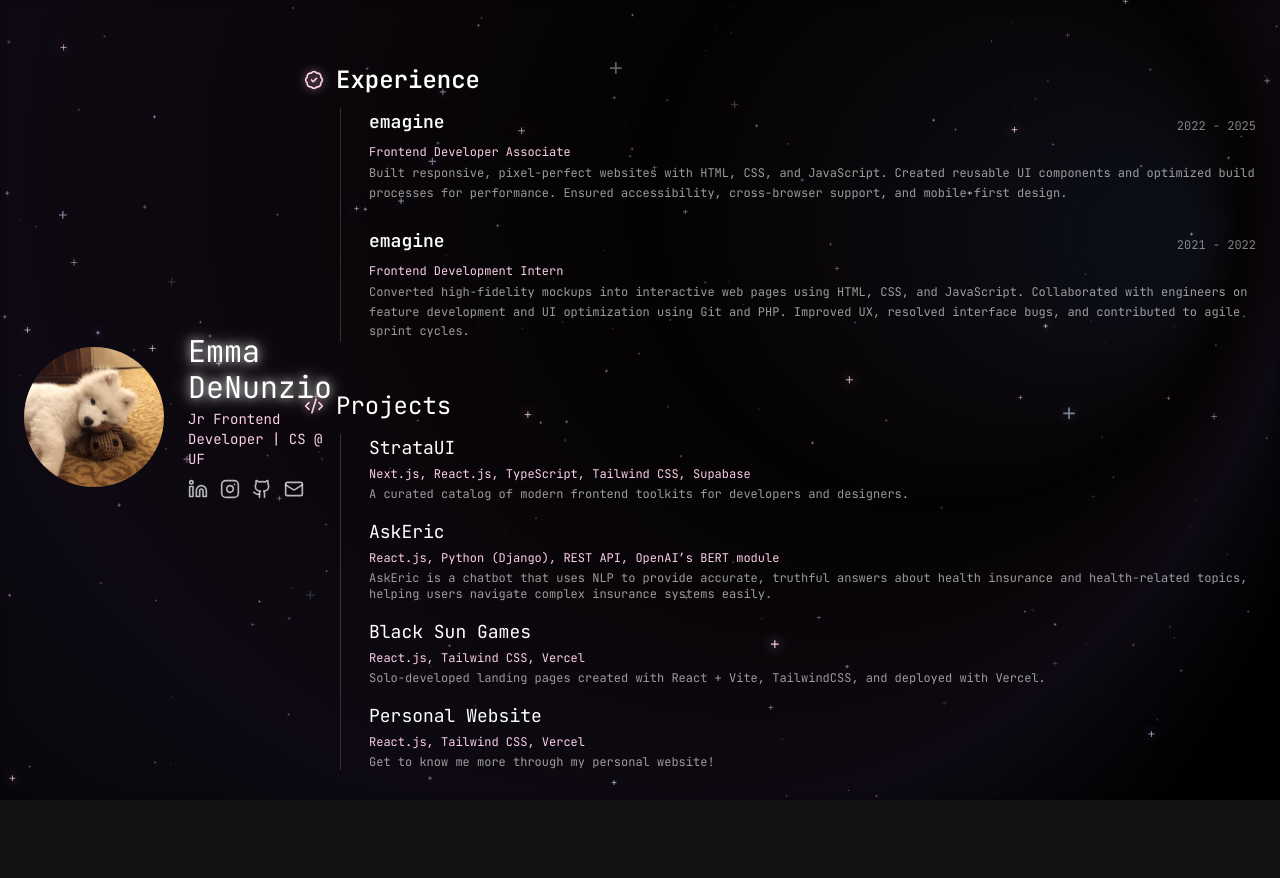
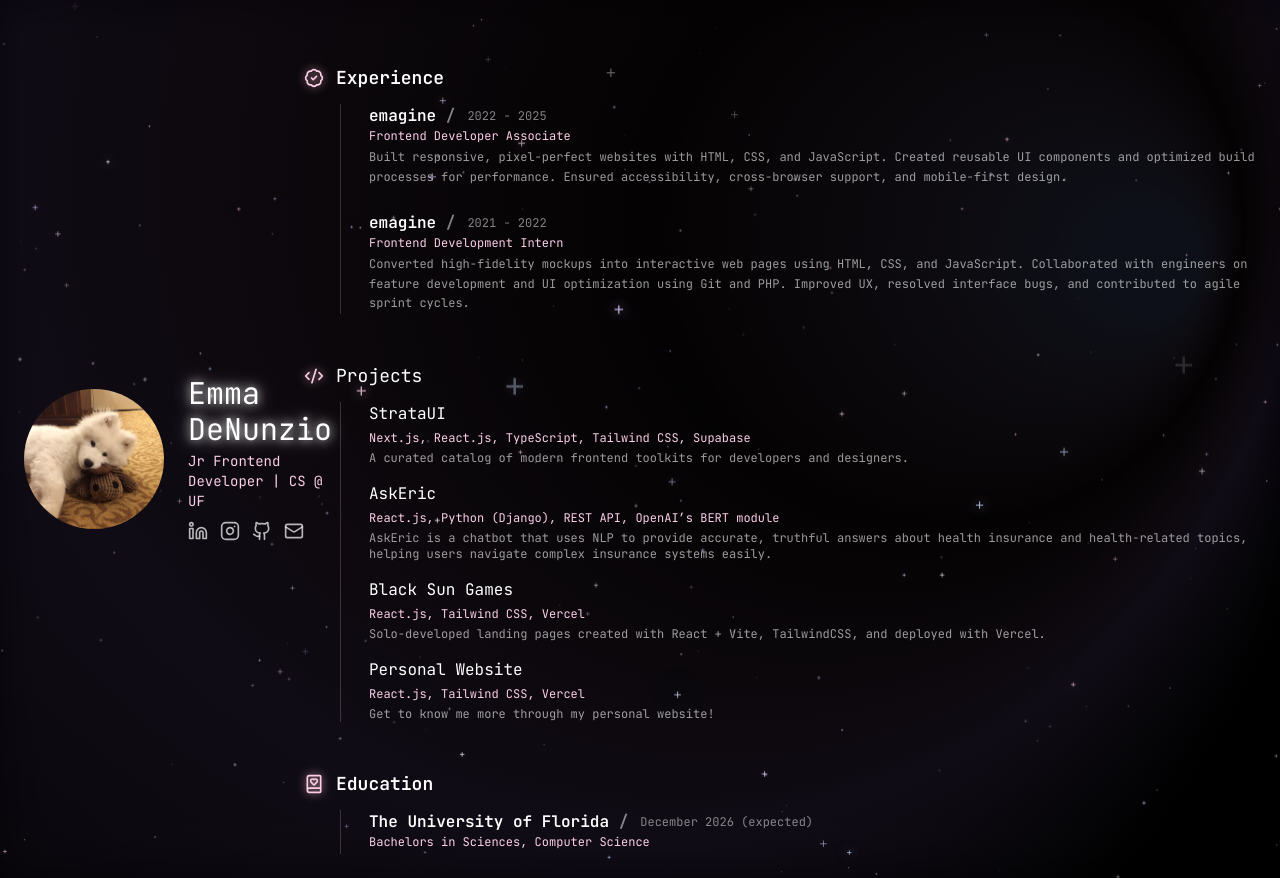
Before and after one commit to emijane/edenunz, a React (Vite) app in the folder portfolio/: page / in a window 1280 px wide. Before the commit the page ends 800 px from the top, so only its background shows below. Built offline with nearby package versions, Linux system fonts and the light colour scheme; no server answers.

Commit message:
added education section

```diff
--- a/portfolio/src/App.jsx
+++ b/portfolio/src/App.jsx
@@ -5,6 +5,7 @@ import ProjectsSection from './layout/ProjectSection';
 import ProfileCard from './layout/ProfileCard';
 import ExperienceSection from './layout/ExperienceSection';
 import SpotifyWidget from './components/SpotifyWidget';
+import EducationSection from './layout/EducationSection';
 import { StarsBackground } from './components/ui/stars-background';
 
 function App() {
@@ -25,6 +26,7 @@ function App() {
                     <div className="max-w-250">
                         <ExperienceSection />
                         <ProjectsSection />
+                        <EducationSection />
                     </div>
                 </div>
             </div>
--- a/portfolio/src/components/ExperienceBlock.jsx
+++ b/portfolio/src/components/ExperienceBlock.jsx
@@ -6,8 +6,10 @@ export default function ExperienceBlock({ company, date, role, description }) {
     return (
         <div className="relative">
             {/* Header row */}
-            <div className="flex justify-between items-center">
-                <h3 className="text-md lg:text-lg font-semibold text-white mb-2">{company}</h3>
+            <div className="flex items-center gap-3">
+                <h3 className="text-md font-semibold text-white">
+                    {company} <span className="opacity-50">/</span>
+                </h3>
                 <p className="text-xs text-white/50">{date}</p>
             </div>
 
--- a/portfolio/src/components/ProjectCard.jsx
+++ b/portfolio/src/components/ProjectCard.jsx
@@ -5,7 +5,7 @@ import React from "react";
 export default function ProjectCard({ title, link, tech, description }) {
     return (
         <div className="flex flex-col gap-1">
-            <h3 className='text-md lg:text-lg hover:underline'>
+            <h3 className='text-md hover:underline'>
                 {/* Link + Title for h3*/}
                 <a
                 href={link}
--- /dev/null
+++ b/portfolio/src/layout/EducationSection.jsx
@@ -0,0 +1,22 @@
+import ExperienceBlock from "../components/ExperienceBlock";
+import { BookHeart } from "lucide-react";
+
+export default function ProfileCard() {
+    return (
+        <div className='flex flex-col gap-3 text-left p-6 mx-auto'>
+            <div className="flex gap-3 items-center">
+                <BookHeart className="text-pink-200 w-5 h-5 drop-shadow-[0_0_5px_rgba(255,192,203,0.8)]" />
+                <h2 className="text-lg font-semibold text-white">
+                    Education
+                </h2>
+            </div>
+            <div className="relative flex flex-col gap-6 pl-7 border-l border-pink-200/20 ml-9">
+                <ExperienceBlock
+                        company="The University of Florida"
+                        date="December 2026 (expected)"
+                        role="Bachelors in Sciences, Computer Science"
+                />
+            </div>
+        </div>
+    );
+}
--- a/portfolio/src/layout/ExperienceSection.jsx
+++ b/portfolio/src/layout/ExperienceSection.jsx
@@ -8,7 +8,7 @@ export default function ExperienceSection() {
         <div className="flex flex-col gap-3 text-left p-6 mx-auto">
             <div className="flex gap-3 items-center">
                 <BadgeCheck className="text-pink-200 w-5 h-5 drop-shadow-[0_0_5px_rgba(255,192,203,0.8)]" />
-                <h2 className="text-xl lg:text-2xl font-semibold text-white">
+                <h2 className="text-lg font-semibold text-white">
                     Experience
                 </h2>
             </div>
--- a/portfolio/src/layout/ProjectSection.jsx
+++ b/portfolio/src/layout/ProjectSection.jsx
@@ -8,7 +8,7 @@ export default function ProjectsSection() {
         <div className='flex flex-col gap-3 text-left p-6'>
             <div className="flex gap-3 items-center">
                 <CodeXml className="text-pink-200 w-5 h-5 drop-shadow-[0_0_5px_rgba(255,192,203,0.8)]" />
-                <h2 className='text-xl lg:text-2xl text-white'>Projects</h2>
+                <h2 className='text-lg text-white'>Projects</h2>
             </div>
             <div className='flex flex-col gap-4 pl-7 border-l border-pink-200/20 ml-9'>
                 {/* Content blocks */}
```
